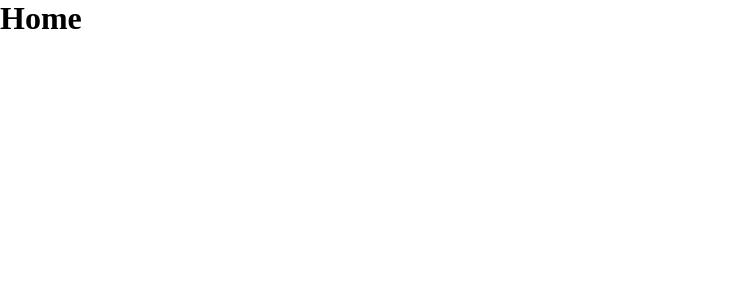
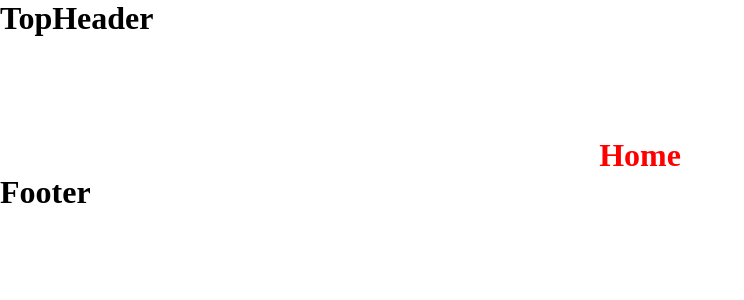
Before and after one commit to pedroalmeid/vikinggamingsite-clone, a Next.js app: page / in a window 1280 px wide. Shown: the top 300 px of the page, without its empty margins (0-744 px from the left). Built offline with nearby package versions, Linux system fonts and the light colour scheme.

Commit message:
First steps in nextjs course docs

```diff
--- a/package.json
+++ b/package.json
@@ -7,6 +7,7 @@
     "name": "Pedro Almeida"
   },
   "dependencies": {
+    "classnames": "^2.3.1",
     "next": "10.0.7",
     "react": "17.0.1",
     "react-dom": "17.0.1",
--- /dev/null
+++ b/src/components/footer.js
@@ -0,0 +1,3 @@
+export default function Footer() {
+    return <h1>Footer</h1>
+}
--- /dev/null
+++ b/src/components/layout.js
@@ -0,0 +1,12 @@
+import TopHeader from './topHeader'
+import Footer from './footer'
+
+export default function Layout({ children }) {
+    return(
+    <>
+    <TopHeader />
+    {children}
+    <Footer/>
+    </>
+    )
+}
--- /dev/null
+++ b/src/components/topHeader.js
@@ -0,0 +1,3 @@
+export default function TopHeader() {
+    return <h1>TopHeader</h1>
+}
--- a/src/pages/_app.js
+++ b/src/pages/_app.js
@@ -1,4 +1,4 @@
-import '../styles/globals.scss'
+import '../styles/global.scss'
 
 function MyApp({ Component, pageProps }) {
   return <Component {...pageProps} />
--- a/src/pages/index.js
+++ b/src/pages/index.js
@@ -1,5 +1,18 @@
+import Head from 'next/head'
+import Layout from '../components/layout'
+
+import styles from '../styles/home.module.scss'
+
 export default function Home() {
   return (
-    <h1>Home</h1>
+    <Layout>
+
+      <Head>
+        <title>Viking Gaming</title>
+      </Head>
+
+
+      <h1 className={styles.title}>Home</h1>
+    </Layout>
   )
 }
--- /dev/null
+++ b/src/styles/home.module.scss
@@ -0,0 +1,6 @@
+.title{
+    display: flex;
+    color: red;
+    margin-top: 100px;
+    justify-content: center;
+}
```
Also changed, not shown: src/components/footer.module.scss (added), src/components/topheader.module.scss (added), src/styles/global.scss (renamed from src/styles/globals.scss), 1 other file (tests, documents, lock files or other folders).
